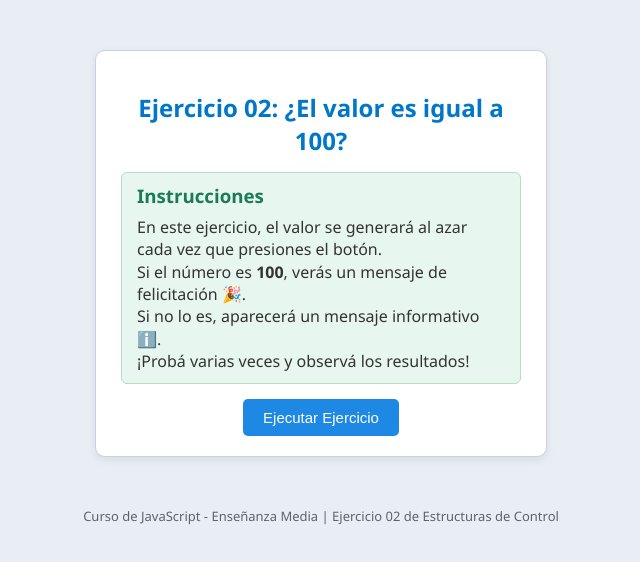
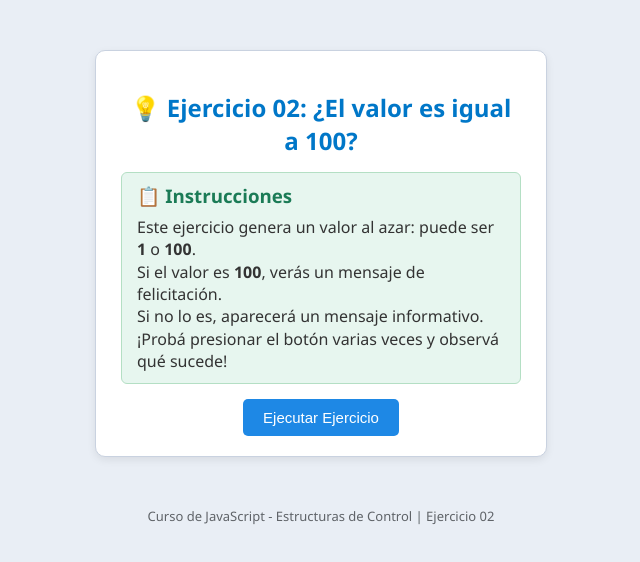
Before and after one commit to Claudia1233/Pr-cticos-js-2, a plain HTML site: page index.html in a window 1280 px wide. Shown: the whole page, without its empty margins (319-959 px from the left). Drawn offline with Linux system fonts and the light colour scheme.

Commit message:
Update index.html

```diff
--- a/index.html
+++ b/index.html
@@ -3,22 +3,22 @@
 <head>
   <meta charset="UTF-8">
   <meta name="viewport" content="width=device-width, initial-scale=1.0">
-  <title>Ejercicio 02 - Valor aleatorio y comparación con 100</title>
+  <title>Ejercicio 02 - Comparar valor con 100</title>
   <link rel="stylesheet" href="style.css">
 </head>
 <body>
 
   <div class="contenedor">
     <div class="tarjeta">
-      <h2> Ejercicio 02: ¿El valor es igual a 100?</h2>
+      <h2>💡 Ejercicio 02: ¿El valor es igual a 100?</h2>
 
       <div class="instrucciones">
-        <h3> Instrucciones</h3>
+        <h3>📋 Instrucciones</h3>
         <p>
-          En este ejercicio, el valor se generará al azar cada vez que presiones el botón.<br>
-          Si el número es <strong>100</strong>, verás un mensaje de felicitación 🎉.<br>
-          Si no lo es, aparecerá un mensaje informativo ℹ️.<br>
-          ¡Probá varias veces y observá los resultados!
+          Este ejercicio genera un valor al azar: puede ser <strong>1</strong> o <strong>100</strong>.<br>
+          Si el valor es <strong>100</strong>, verás un mensaje de felicitación.<br>
+          Si no lo es, aparecerá un mensaje informativo.<br>
+          ¡Probá presionar el botón varias veces y observá qué sucede!
         </p>
       </div>
 
@@ -29,7 +29,7 @@
   </div>
 
   <footer>
-    Curso de JavaScript - Enseñanza Media | Ejercicio 02 de Estructuras de Control
+    Curso de JavaScript - Estructuras de Control | Ejercicio 02
   </footer>
 
   <script src="script.js"></script>
```
